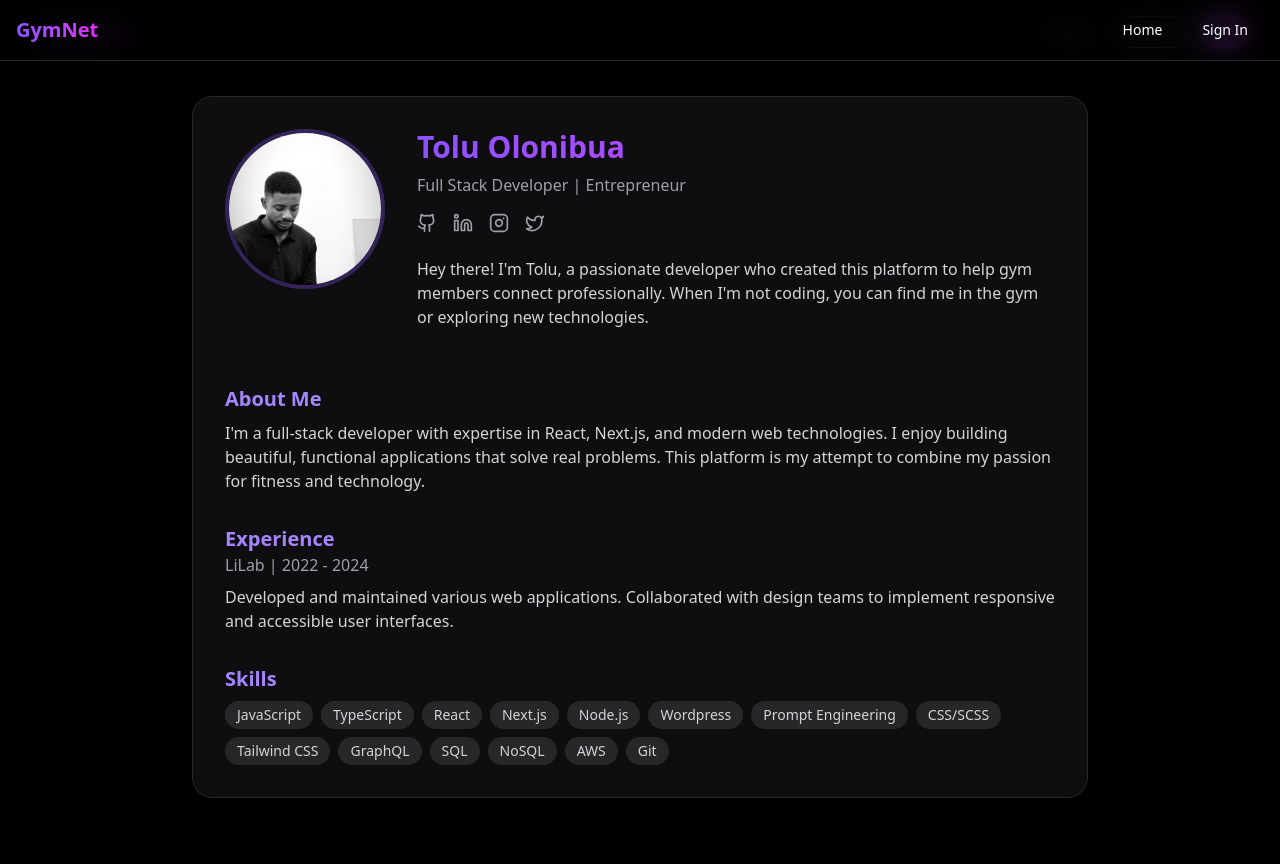
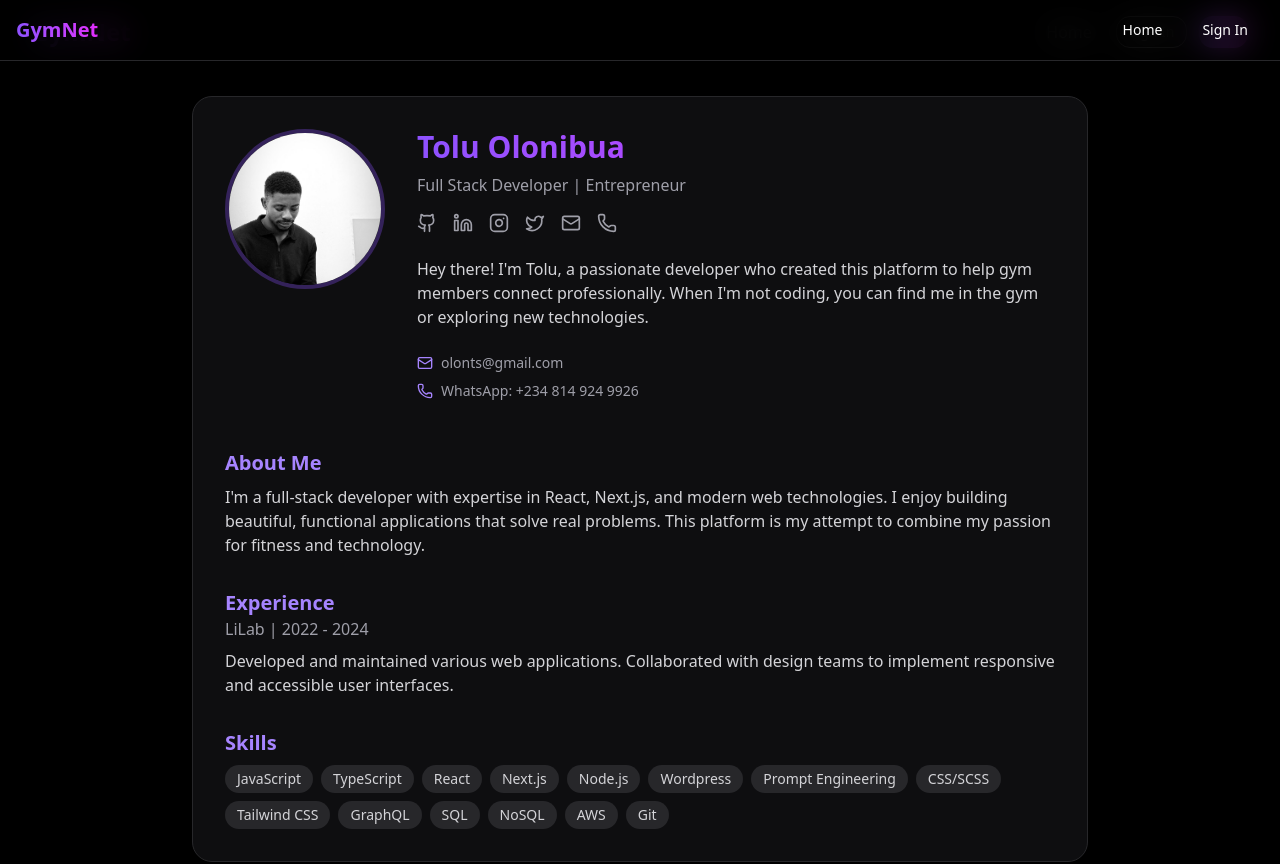
Before and after one commit to olonibua/gymnet, a Next.js app: page /creator in a window 1280 px wide. Shown: the top 864 px of the page. Built offline with nearby package versions, Linux system fonts and the light colour scheme; no server answers.

Commit message:
first commit

```diff
--- a/components/creator/CreatorContent.tsx
+++ b/components/creator/CreatorContent.tsx
@@ -2,7 +2,7 @@
 
 import { motion } from 'framer-motion';
 import Image from 'next/image';
-import { Github, Linkedin, Instagram, Twitter } from 'lucide-react';
+import { Github, Linkedin, Instagram, Twitter, Mail, Phone } from 'lucide-react';
 import dynamic from 'next/dynamic';
 
 // Dynamically import the custom navbar
@@ -52,7 +52,7 @@ export default function CreatorContent() {
                     <Github size={20} />
                   </a>
                   <a
-                    href="https://linkedin.com/in/olonibua"
+                    href="https://linkedin.com/in/olonibua-tolulope"
                     target="_blank"
                     rel="noopener noreferrer"
                     className="text-zinc-400 hover:text-violet-400 transition-colors"
@@ -60,7 +60,7 @@ export default function CreatorContent() {
                     <Linkedin size={20} />
                   </a>
                   <a
-                    href="https://instagram.com/olonibua"
+                    href="https://instagram.com/its_olonts"
                     target="_blank"
                     rel="noopener noreferrer"
                     className="text-zinc-400 hover:text-violet-400 transition-colors"
@@ -68,12 +68,28 @@ export default function CreatorContent() {
                     <Instagram size={20} />
                   </a>
                   <a
-                    href="https://twitter.com/olonibua"
+                    href="https://x.com/itsolonts"
                     target="_blank"
                     rel="noopener noreferrer"
                     className="text-zinc-400 hover:text-violet-400 transition-colors"
                   >
                     <Twitter size={20} />
+                  </a>
+                  <a
+                    href="mailto:olonts@gmail.com"
+                    target="_blank"
+                    rel="noopener noreferrer"
+                    className="text-zinc-400 hover:text-violet-400 transition-colors"
+                  >
+                    <Mail size={20} />
+                  </a>
+                  <a
+                    href="https://wa.me/2348149249926"
+                    target="_blank"
+                    rel="noopener noreferrer"
+                    className="text-zinc-400 hover:text-violet-400 transition-colors"
+                  >
+                    <Phone size={20} />
                   </a>
                 </div>
 
@@ -83,6 +99,17 @@ export default function CreatorContent() {
                   I&apos;m not coding, you can find me in the gym or exploring
                   new technologies.
                 </p>
+
+                <div className="flex flex-col gap-2 mb-4 text-sm text-zinc-400">
+                  <p className="flex items-center gap-2">
+                    <Mail size={16} className="text-violet-400" />
+                    <span>olonts@gmail.com</span>
+                  </p>
+                  <p className="flex items-center gap-2">
+                    <Phone size={16} className="text-violet-400" />
+                    <span>WhatsApp: +234 814 924 9926</span>
+                  </p>
+                </div>
               </div>
             </div>
 
--- a/components/home/HomeContent.tsx
+++ b/components/home/HomeContent.tsx
@@ -257,7 +257,7 @@ export default function HomeContent() {
           <div className="flex flex-col sm:flex-row gap-4 justify-center">
             {!user ? (
               <>
-                <Link href="/explore" className="w-full sm:w-auto">
+                <Link href="/" className="w-full sm:w-auto">
                   <Button
                     className="w-full sm:w-auto px-4 sm:px-8 bg-gradient-to-r from-violet-600 to-fuchsia-600 hover:from-violet-700 hover:to-fuchsia-700 text-white border-0"
                     size="lg"
--- a/components/shared/Navbar.tsx
+++ b/components/shared/Navbar.tsx
@@ -124,7 +124,7 @@ export default function Navbar() {
                 </Link>
               )}
               <Link
-                href="/explore"
+                href="/"
                 className="text-gray-200 hover:text-white transition-colors py-2"
                 onClick={() => setIsMobileMenuOpen(false)}
               >
```
